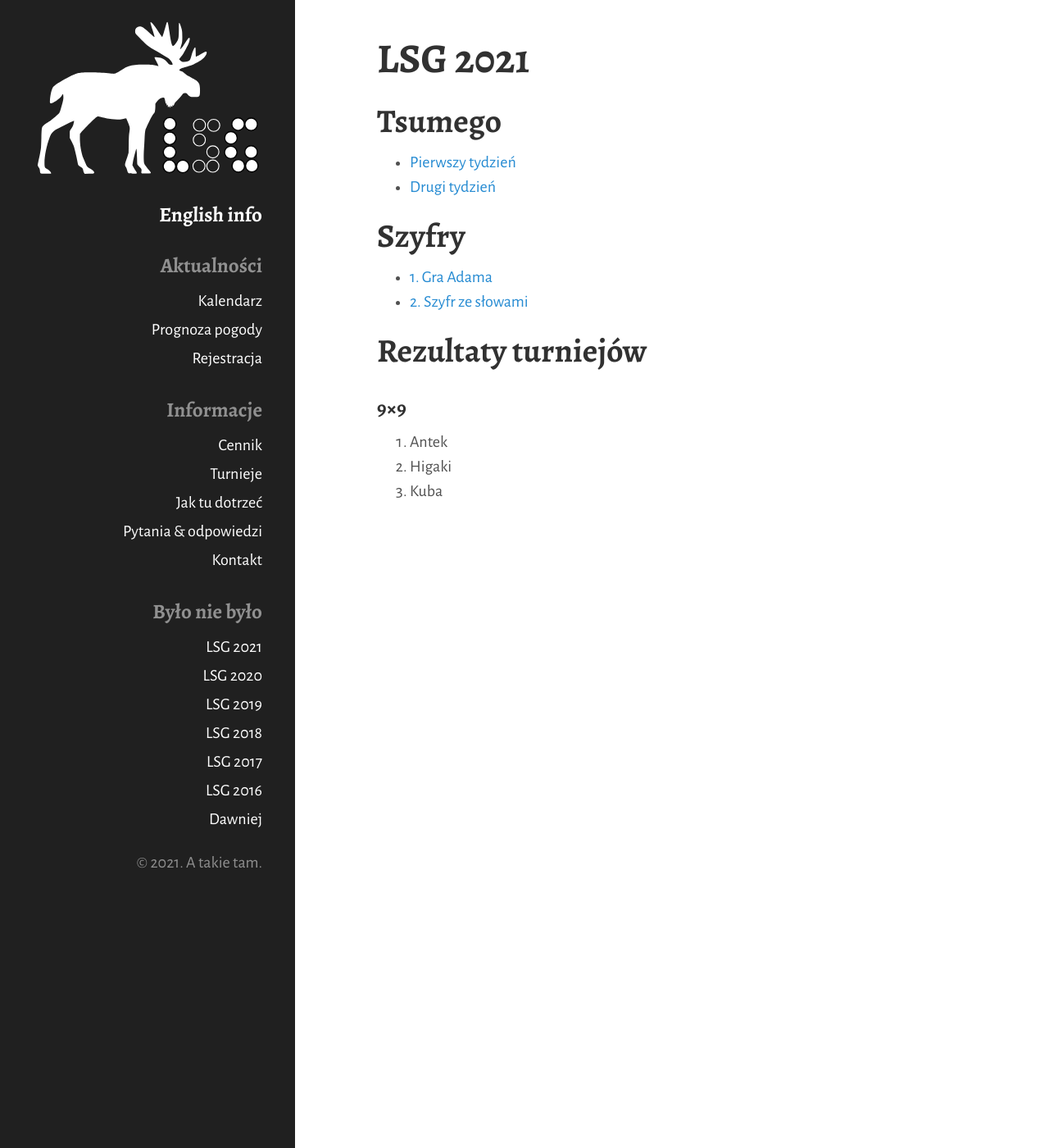
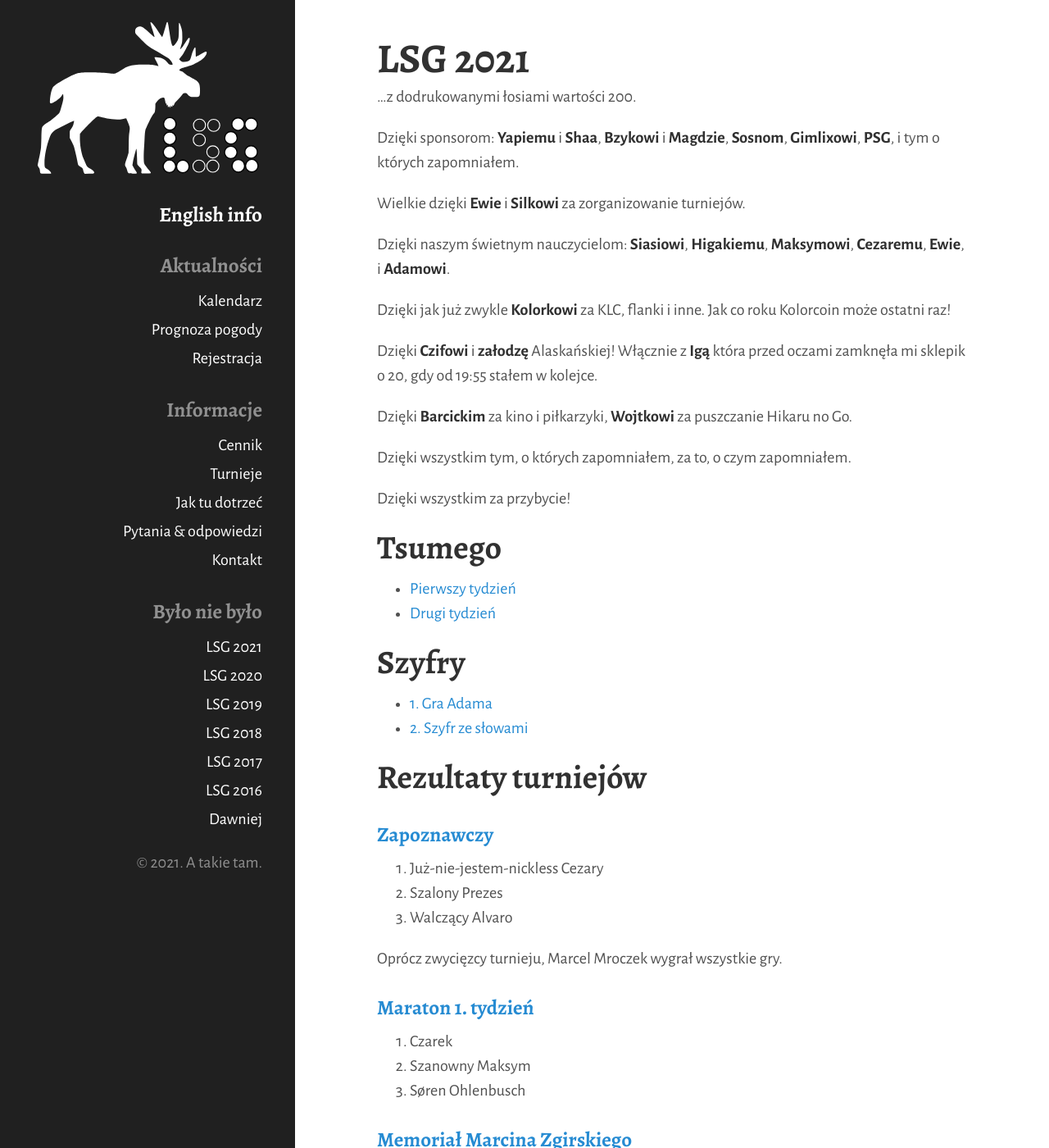
Before and after one commit to tasuki/lsg, a Jekyll site: the page built from 2021.md, in a window 1280 px wide and 1400 px high. Shown: the whole window at 82% size. Built offline with Jekyll 4.4.1, drawn with Linux system fonts in a browser that asks for light colours; nearby versions of some CDN libraries; some of the changed text lies outside the part shown.

Commit message:
Rezultaty & podziękowania

```diff
--- a/2021.md
+++ b/2021.md
@@ -4,6 +4,24 @@ title: LSG 2021
 ---
 
 # LSG 2021
+
+...z dodrukowanymi łosiami wartości 200.
+
+Dzięki sponsorom: **Yapiemu** i **Shaa**, **Bzykowi** i **Magdzie**, **Sosnom**, **Gimlixowi**, **PSG**, i tym o których zapomniałem.
+
+Wielkie dzięki **Ewie** i **Silkowi** za zorganizowanie turniejów.
+
+Dzięki naszym świetnym nauczycielom: **Siasiowi**, **Higakiemu**, **Maksymowi**, **Cezaremu**, **Ewie**, i **Adamowi**.
+
+Dzięki jak już zwykle **Kolorkowi** za KLC, flanki i inne. Jak co roku Kolorcoin może ostatni raz!
+
+Dzięki **Czifowi** i **załodzę** Alaskańskiej! Włącznie z **Igą** która przed oczami zamknęła mi sklepik o 20, gdy od 19:55 stałem w kolejce.
+
+Dzięki **Barcickim** za kino i piłkarzyki, **Wojtkowi** za puszczanie Hikaru no Go.
+
+Dzięki wszystkim tym, o których zapomniałem, za to, o czym zapomniałem.
+
+Dzięki wszystkim za przybycie!
 
 ## Tsumego
 
@@ -17,8 +35,67 @@ title: LSG 2021
 
 ## Rezultaty turniejów
 
+### [Zapoznawczy](https://www.europeangodatabase.eu/EGD/Tournament_Card.php?&key=T210711A)
+
+1. Już-nie-jestem-nickless Cezary
+2. Szalony Prezes
+3. Walczący Alvaro
+
+Oprócz zwycięzcy turnieju, Marcel Mroczek wygrał wszystkie gry.
+
+### [Maraton 1. tydzień](https://www.europeangodatabase.eu/EGD/Tournament_Card.php?&key=T210712C)
+
+1. Czarek
+2. Szanowny Maksym
+3. Søren Ohlenbusch
+
+### [Memoriał Marcina Zgirskiego](https://www.europeangodatabase.eu/EGD/Tournament_Card.php?&key=T210717B)
+
+1. DJ
+2. Marcin Majka
+3. Andy van Amsterdam
+
+### [Maraton 2. tydzień](https://www.europeangodatabase.eu/EGD/Tournament_Card.php?&key=T210719A)
+
+1. Higaki
+2. Szlachetny Magzym
+3. Robin Stieglitz
+
+Oprócz zwycięzcy turnieju, Adrian Kulhawik wygrał wszystkie gry.
+
 ### 9&times;9
 
-1. Antek
-2. Higaki
-3. Kuba
+1. Młody Zdolny Antek
+2. Stary Wyjadacz Higaki
+3. Kryptodan Kuba
+
+### Blitz
+
+1. Jedyny Siaś
+2. Młody Zdolny Antek
+3. Sandbagger Janek Opawski
+
+### Torus
+
+1. The Higaczest
+2. Trzeba-robić-pudełka Pawels
+3. Trzeba-łączyć-linie Marcel
+
+### Fantom
+1. Przebiegły Alvar
+2. Kapitan Adam
+3. Niespodzianka Julita
+
+## Rezultaty turniejów niegoistycznych
+
+### Piłkarzyki single
+
+1. Led
+2. Fan
+3. Pasqda i Silk
+
+### Piłkarzyki pary
+
+1. Szkieled (Szkielet i Led)
+2. Matki Polki (Sosna i Pasqda)
+3. Brat Młodego, Brat Ora (Oro, Młody)
```
